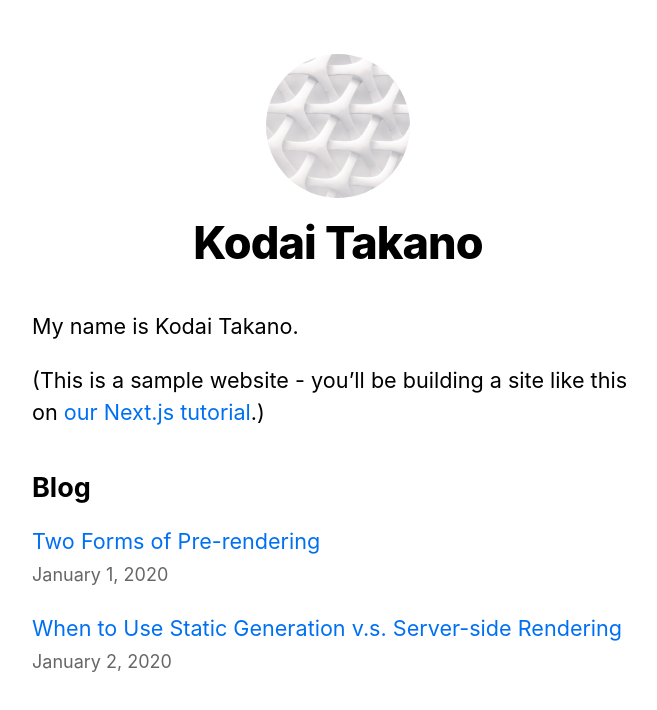
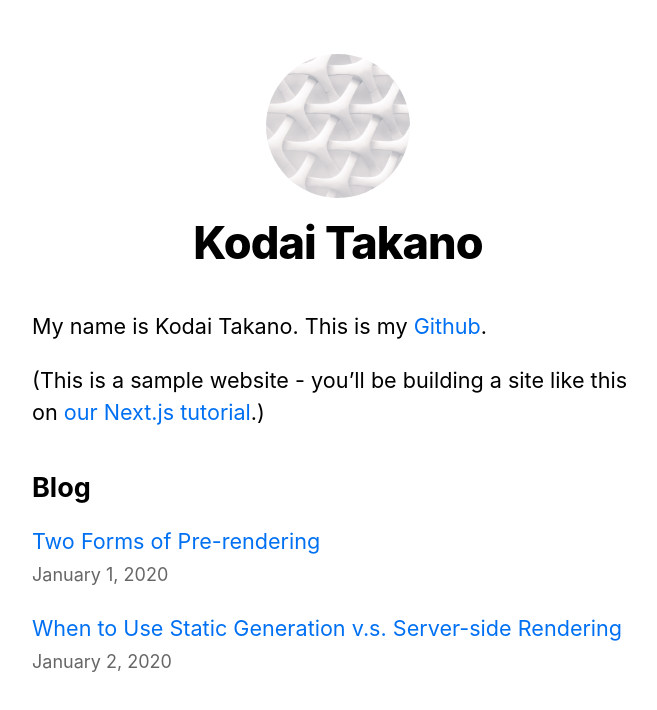
Before and after one commit to KodaiTakano/nextjs-blog, a Next.js app: page / in a window 1280 px wide. Shown: the top 710 px of the page, without its empty margins (302-959 px from the left). Built offline with nearby package versions, Linux system fonts and the light colour scheme.

Commit message:
Githubのリンク追加

```diff
--- a/pages/index.tsx
+++ b/pages/index.tsx
@@ -23,7 +23,9 @@ export default function Home({
         <title>{siteTitle}</title>
       </Head>
       <section className={utilStyles.headingMd}>
-        <p>My name is Kodai Takano.</p>
+        <p>My name is Kodai Takano. This is my{' '}
+          <a href="https://github.com/KodaiTakano">Github</a>.
+        </p>
         <p>
           (This is a sample website - you’ll be building a site like this on{' '}
           <a href="https://nextjs.org/learn">our Next.js tutorial</a>.)
```
